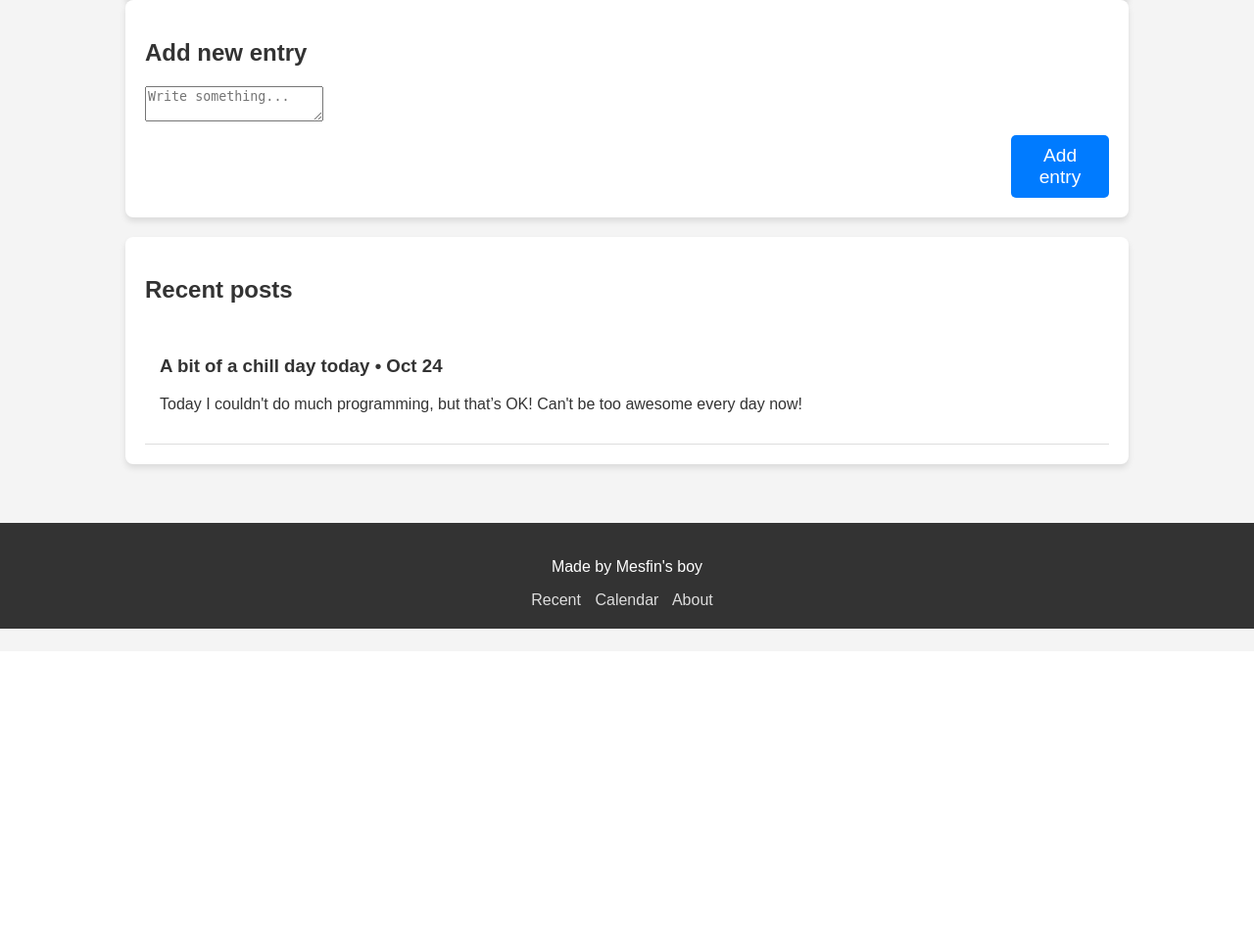
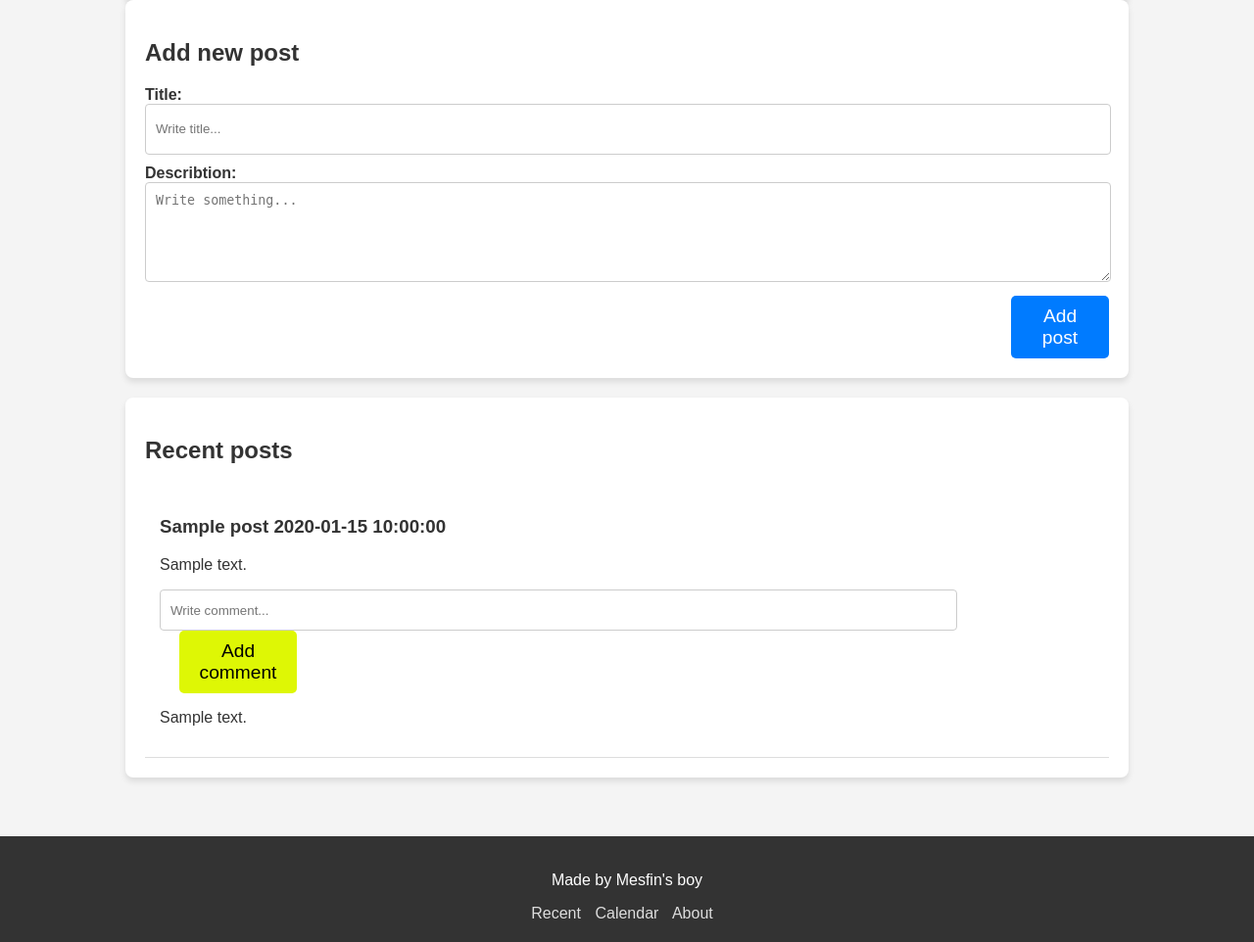
Before and after one commit to Tekalig/Micro-blog-using-flask, a Python web app: template templates/home.html in a window 1280 px wide. Shown: the part 135-1097 px from the top of the page at 98% size. Before the commit the page ends 777 px from the top, so only its background shows below. Run offline with Jinja, Linux system fonts and the light colour scheme; the template is opened without the code that fills it: most values are stand-ins (such as "Sample title", 1, 10 or a date in 2020).

```diff
--- a/templates/home.html
+++ b/templates/home.html
@@ -20,28 +20,54 @@
         </div>
       </header>
 
-      <form class="new-entry" method="post" action="/entry">
-        <h2>Add new entry</h2>
-        <label for="entry-text">
-          <textarea
-            class="entry-text"
-            placeholder="Write something..."
-          ></textarea>
-        </label>
-        <button class="entry-button">Add entry</button>
+      <form class="new-entry" method="post" action="/posts">
+        <h2>Add new post</h2>
+        <div class="new-post">
+
+            <label for="title">
+                Title:
+            <input
+                id="title"
+                placeholder="Write title..."
+            />
+            </label>
+            <label for="content">
+                Describtion:
+            <textarea
+                class="content"
+                placeholder="Write something..."
+            ></textarea>
+            </label>
+        </div>
+        <button class="entry-button">Add post</button>
       </form>
 
       <section class="recent-posts" id="recent-posts">
         <h2>Recent posts</h2>
+        {% for post in posts%}
         <div class="post">
           <h3>
-            A bit of a chill day today <span class="post-date">• Oct 24</span>
+            {{post.title}} <span class="post-date">{{post.posted_date}}</span>
           </h3>
           <p>
-            Today I couldn't do much programming, but that’s OK! Can't be too
-            awesome every day now!
+            {{post.content}}
           </p>
+          <form class="new-comment" method="post", action="/comments">
+            <label for="comment">
+            <input
+                id="comment"
+                placeholder="Write comment..."
+            />
+            </label>
+            <button class="comment-button">Add comment</button>
+          </form>
+          {% for comment in post.comments%}
+          <p>
+            {{comment.comment}}
+          </p>
+          {%endfor%}
         </div>
+        {% endfor %}
       </section>
     </div>
 
```
